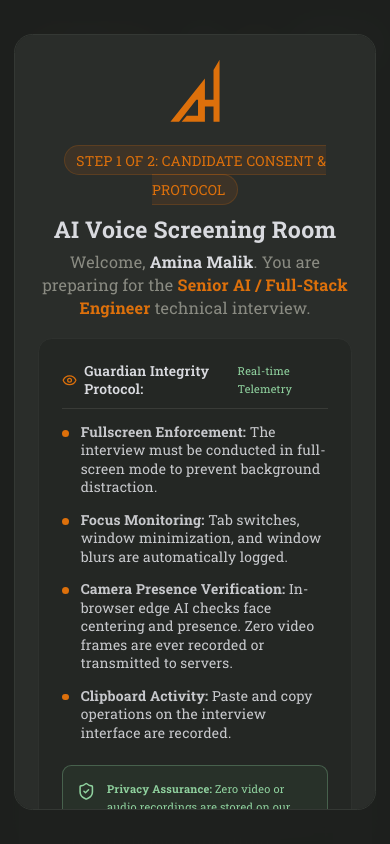
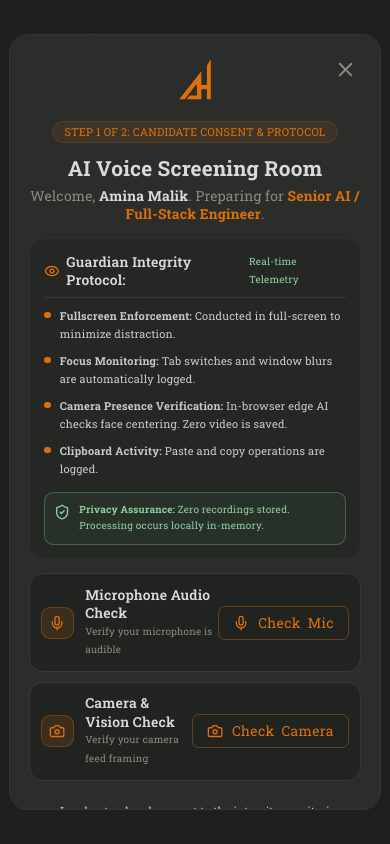
Before and after one commit to yjaveria3-netizen/asanHire, a Next.js app in the folder frontend/: page /interview/demo-token in a window 390 px wide. Shown: the top 844 px of the page. Built offline with nearby package versions, Linux system fonts and the light colour scheme; no server answers.

Commit message:
Add close button and compact margins to FullscreenGate, single-line tabs, and animated count-up numbers

```diff
--- a/frontend/src/app/interview/[token]/page.tsx
+++ b/frontend/src/app/interview/[token]/page.tsx
@@ -1,7 +1,7 @@
 "use client";
 
 import React, { useState, useEffect, useRef, useCallback } from "react";
-import { useParams } from "next/navigation";
+import { useParams, useRouter } from "next/navigation";
 import Link from "next/link";
 import { api } from "@/lib/api";
 import { TranscriptMessage } from "@/lib/types";
@@ -33,6 +33,7 @@ import {
 } from "lucide-react";
 
 export default function InterviewRoomPage() {
+  const router = useRouter();
   const params = useParams();
   const token = (params?.token as string) || "demo-token";
 
@@ -450,6 +451,7 @@ export default function InterviewRoomPage() {
           candidateName={candidateName}
           jobTitle={jobTitle}
           onEnterFullscreen={handleStartInterview}
+          onClose={() => router.push("/")}
         />
       )}
 
--- a/frontend/src/components/interview/FullscreenGate.tsx
+++ b/frontend/src/components/interview/FullscreenGate.tsx
@@ -1,7 +1,7 @@
 "use client";
 
 import React, { useState } from "react";
-import { Maximize2, Mic, Camera, ShieldCheck, Eye, Copy, AlertCircle, Lock, CheckCircle2 } from "lucide-react";
+import { Maximize2, Mic, Camera, ShieldCheck, Eye, Copy, AlertCircle, Lock, CheckCircle2, X } from "lucide-react";
 import { Logo } from "@/components/brand/Logo";
 import { NeuButton } from "@/components/neu/NeuButton";
 import { MicCheckModal } from "@/components/interview/MicCheckModal";
@@ -11,12 +11,14 @@ interface FullscreenGateProps {
   onEnterFullscreen: () => void;
   candidateName: string;
   jobTitle: string;
+  onClose?: () => void;
 }
 
 export const FullscreenGate: React.FC<FullscreenGateProps> = ({
   onEnterFullscreen,
   candidateName,
   jobTitle,
+  onClose,
 }) => {
   const [consentChecked, setConsentChecked] = useState<boolean>(false);
   const [requesting, setRequesting] = useState<boolean>(false);
@@ -49,82 +51,92 @@ export const FullscreenGate: React.FC<FullscreenGateProps> = ({
   };
 
   return (
-    <div className="fixed inset-0 z-50 overflow-y-auto flex items-center justify-center p-3 sm:p-6 bg-[#1E201E]/95 backdrop-blur-md">
-      <div className="neu-raised max-w-xl w-full max-h-[92vh] overflow-y-auto rounded-2xl p-5 sm:p-7 border border-[#D9DADF]/15 flex flex-col gap-4 sm:gap-5 text-center my-auto">
-        {/* Centered Logo */}
-        <div className="flex justify-center">
-          <Logo variant="mark" size="xl" href={null} priority />
+    <div className="fixed inset-0 z-50 overflow-y-auto flex items-center justify-center p-2 sm:p-4 bg-[#1E201E]/95 backdrop-blur-md">
+      <div className="relative neu-raised max-w-lg w-full max-h-[92vh] overflow-y-auto rounded-2xl p-4 sm:p-6 border border-[#D9DADF]/15 flex flex-col gap-3 sm:gap-4 text-center my-auto shadow-2xl">
+        {/* Top-Right Close Button */}
+        <button
+          type="button"
+          onClick={onClose || (() => window.history.back())}
+          className="absolute right-3 top-3 p-2 text-[#8A8B82] hover:text-[#D9DADF] hover:bg-[#2A2D2A]/60 rounded-lg transition-colors z-10"
+          title="Close and exit interview gate"
+        >
+          <X className="w-5 h-5" />
+        </button>
+
+        {/* Centered Logo - Compact */}
+        <div className="flex justify-center pt-1">
+          <Logo variant="mark" size="md" href={null} priority />
         </div>
 
         <div>
-          <span className="text-xs font-mono uppercase px-2.5 py-1 rounded-full bg-[#DD700B]/10 text-[#DD700B] border border-[#DD700B]/20">
+          <span className="text-[11px] font-mono uppercase px-2.5 py-0.5 rounded-full bg-[#DD700B]/10 text-[#DD700B] border border-[#DD700B]/20">
             Step 1 of 2: Candidate Consent & Protocol
           </span>
-          <h2 className="text-xl md:text-2xl font-bold text-[#D9DADF] mt-2">
+          <h2 className="text-lg md:text-xl font-bold text-[#D9DADF] mt-1.5">
             AI Voice Screening Room
           </h2>
-          <p className="text-sm text-[#8A8B82] mt-1">
-            Welcome, <strong className="text-[#D9DADF]">{candidateName}</strong>. You are preparing for the{" "}
-            <strong className="text-[#DD700B]">{jobTitle}</strong> technical interview.
+          <p className="text-xs text-[#8A8B82] mt-0.5">
+            Welcome, <strong className="text-[#D9DADF]">{candidateName}</strong>. Preparing for{" "}
+            <strong className="text-[#DD700B]">{jobTitle}</strong>.
           </p>
         </div>
 
-        {/* Monitored Protocol Box */}
-        <div className="neu-inset rounded-xl p-5 bg-[#202320] text-left text-xs flex flex-col gap-3 border border-[#8A8B82]/10">
-          <div className="flex items-center justify-between pb-2 border-b border-[#8A8B82]/20">
-            <span className="font-semibold text-[#D9DADF] flex items-center gap-1.5">
-              <Eye className="w-4 h-4 text-[#DD700B]" /> Guardian Integrity Protocol:
+        {/* Monitored Protocol Box - Tighter Margins & Padding */}
+        <div className="neu-inset rounded-xl p-3 sm:p-4 bg-[#202320] text-left text-xs flex flex-col gap-2 border border-[#8A8B82]/10">
+          <div className="flex items-center justify-between pb-1.5 border-b border-[#8A8B82]/20">
+            <span className="font-semibold text-[#D9DADF] flex items-center gap-1.5 text-xs">
+              <Eye className="w-3.5 h-3.5 text-[#DD700B]" /> Guardian Integrity Protocol:
             </span>
-            <span className="text-[11px] text-[#8FD19E] font-mono">Real-time Telemetry</span>
+            <span className="text-[10px] text-[#8FD19E] font-mono">Real-time Telemetry</span>
           </div>
 
-          <div className="flex items-start gap-2.5 text-[#D9DADF]/90">
-            <span className="w-1.5 h-1.5 rounded-full bg-[#DD700B] mt-1.5 shrink-0" />
-            <span><strong>Fullscreen Enforcement:</strong> The interview must be conducted in full-screen mode to prevent background distraction.</span>
+          <div className="flex items-start gap-2 text-[#D9DADF]/90 text-[11px] leading-relaxed">
+            <span className="w-1.5 h-1.5 rounded-full bg-[#DD700B] mt-1 shrink-0" />
+            <span><strong>Fullscreen Enforcement:</strong> Conducted in full-screen to minimize distraction.</span>
           </div>
 
-          <div className="flex items-start gap-2.5 text-[#D9DADF]/90">
-            <span className="w-1.5 h-1.5 rounded-full bg-[#DD700B] mt-1.5 shrink-0" />
-            <span><strong>Focus Monitoring:</strong> Tab switches, window minimization, and window blurs are automatically logged.</span>
+          <div className="flex items-start gap-2 text-[#D9DADF]/90 text-[11px] leading-relaxed">
+            <span className="w-1.5 h-1.5 rounded-full bg-[#DD700B] mt-1 shrink-0" />
+            <span><strong>Focus Monitoring:</strong> Tab switches and window blurs are automatically logged.</span>
           </div>
 
-          <div className="flex items-start gap-2.5 text-[#D9DADF]/90">
-            <span className="w-1.5 h-1.5 rounded-full bg-[#DD700B] mt-1.5 shrink-0" />
-            <span><strong>Camera Presence Verification:</strong> In-browser edge AI checks face centering and presence. Zero video frames are ever recorded or transmitted to servers.</span>
+          <div className="flex items-start gap-2 text-[#D9DADF]/90 text-[11px] leading-relaxed">
+            <span className="w-1.5 h-1.5 rounded-full bg-[#DD700B] mt-1 shrink-0" />
+            <span><strong>Camera Presence Verification:</strong> In-browser edge AI checks face centering. Zero video is saved.</span>
           </div>
 
-          <div className="flex items-start gap-2.5 text-[#D9DADF]/90">
-            <span className="w-1.5 h-1.5 rounded-full bg-[#DD700B] mt-1.5 shrink-0" />
-            <span><strong>Clipboard Activity:</strong> Paste and copy operations on the interview interface are recorded.</span>
+          <div className="flex items-start gap-2 text-[#D9DADF]/90 text-[11px] leading-relaxed">
+            <span className="w-1.5 h-1.5 rounded-full bg-[#DD700B] mt-1 shrink-0" />
+            <span><strong>Clipboard Activity:</strong> Paste and copy operations are logged.</span>
           </div>
 
           {/* Privacy & Security Reassurance */}
-          <div className="mt-2 p-3 rounded-lg bg-[rgba(62,90,68,0.2)] border border-[#8FD19E]/30 flex items-start gap-2.5 text-[#8FD19E]">
-            <ShieldCheck className="w-4 h-4 shrink-0 mt-0.5" />
-            <p className="text-[11px] leading-relaxed">
-              <strong>Privacy Assurance:</strong> Zero video or audio recordings are stored on our servers. Processing occurs locally in-browser and in-memory.
+          <div className="mt-1 p-2 rounded-lg bg-[rgba(62,90,68,0.2)] border border-[#8FD19E]/30 flex items-start gap-2 text-[#8FD19E]">
+            <ShieldCheck className="w-3.5 h-3.5 shrink-0 mt-0.5" />
+            <p className="text-[10px] leading-relaxed">
+              <strong>Privacy Assurance:</strong> Zero recordings stored. Processing occurs locally in-memory.
             </p>
           </div>
         </div>
 
         {/* Hardware Pre-Checks: Microphone & Camera */}
-        <div className="flex flex-col gap-2.5">
+        <div className="flex flex-col gap-2">
           {/* Microphone Pre-Check Row */}
-          <div className="flex items-center justify-between p-3.5 rounded-xl bg-[#202320] border border-[#383A38] text-left">
-            <div className="flex items-center gap-3 text-xs">
-              <div className={`w-8 h-8 rounded-lg flex items-center justify-center shrink-0 ${
+          <div className="flex items-center justify-between p-2.5 sm:p-3 rounded-xl bg-[#202320] border border-[#383A38] text-left">
+            <div className="flex items-center gap-2.5 text-xs">
+              <div className={`w-7 h-7 rounded-lg flex items-center justify-center shrink-0 ${
                 micVerified
                   ? "bg-[#8FD19E]/15 border border-[#8FD19E]/30 text-[#8FD19E]"
                   : "bg-[#DD700B]/15 border border-[#DD700B]/30 text-[#DD700B]"
               }`}>
-                <Mic className="w-4 h-4" />
+                <Mic className="w-3.5 h-3.5" />
               </div>
               <div>
-                <p className="font-semibold text-[#D9DADF]">Microphone &amp; Audio Check</p>
-                <p className="text-[11px] text-[#8A8B82]">
+                <p className="font-semibold text-[#D9DADF] text-xs">Microphone Audio Check</p>
+                <p className="text-[10px] text-[#8A8B82]">
                   {micVerified
-                    ? "Audio verified! You are loud and clear ✓"
-                    : "Check that your microphone is working and audible"}
+                    ? "Audio verified! You are audible ✓"
+                    : "Verify your microphone is audible"}
                 </p>
               </div>
             </div>
@@ -134,7 +146,7 @@ export const FullscreenGate: React.FC<FullscreenGateProps> = ({
               size="sm"
               variant={micVerified ? "secondary" : "ghost"}
               onClick={() => setIsMicCheckOpen(true)}
-              className={`text-xs shrink-0 flex items-center gap-1.5 ${
+              className={`text-xs py-1 px-2.5 shrink-0 flex items-center gap-1.5 ${
                 micVerified
                   ? "border border-[#8FD19E]/40 text-[#8FD19E]"
                   : "border border-[#DD700B]/40 text-[#DD700B] hover:bg-[#DD700B]/10"
@@ -153,21 +165,21 @@ export const FullscreenGate: React.FC<FullscreenGateProps> = ({
           </div>
 
           {/* Camera Pre-Check Row */}
-          <div className="flex items-center justify-between p-3.5 rounded-xl bg-[#202320] border border-[#383A38] text-left">
-            <div className="flex items-center gap-3 text-xs">
-              <div className={`w-8 h-8 rounded-lg flex items-center justify-center shrink-0 ${
+          <div className="flex items-center justify-between p-2.5 sm:p-3 rounded-xl bg-[#202320] border border-[#383A38] text-left">
+            <div className="flex items-center gap-2.5 text-xs">
+              <div className={`w-7 h-7 rounded-lg flex items-center justify-center shrink-0 ${
                 cameraVerified
                   ? "bg-[#8FD19E]/15 border border-[#8FD19E]/30 text-[#8FD19E]"
                   : "bg-[#DD700B]/15 border border-[#DD700B]/30 text-[#DD700B]"
               }`}>
-                <Camera className="w-4 h-4" />
+                <Camera className="w-3.5 h-3.5" />
               </div>
               <div>
-                <p className="font-semibold text-[#D9DADF]">Camera &amp; Vision Check</p>
-                <p className="text-[11px] text-[#8A8B82]">
+                <p className="font-semibold text-[#D9DADF] text-xs">Camera &amp; Vision Check</p>
+                <p className="text-[10px] text-[#8A8B82]">
                   {cameraVerified
-                    ? "Camera verified! Face centered and clear ✓"
-                    : "Verify your camera feed and framing before entering"}
+                    ? "Camera verified! Centered and clear ✓"
+                    : "Verify your camera feed framing"}
                 </p>
               </div>
             </div>
@@ -177,7 +189,7 @@ export const FullscreenGate: React.FC<FullscreenGateProps> = ({
               size="sm"
               variant={cameraVerified ? "secondary" : "ghost"}
               onClick={() => setIsCameraCheckOpen(true)}
-              className={`text-xs shrink-0 flex items-center gap-1.5 ${
+              className={`text-xs py-1 px-2.5 shrink-0 flex items-center gap-1.5 ${
                 cameraVerified
                   ? "border border-[#8FD19E]/40 text-[#8FD19E]"
                   : "border border-[#DD700B]/40 text-[#DD700B] hover:bg-[#DD700B]/10"
@@ -197,32 +209,32 @@ export const FullscreenGate: React.FC<FullscreenGateProps> = ({
         </div>
 
         {/* Consent Checkbox */}
-        <label className="flex items-center gap-3 text-left cursor-pointer select-none text-xs text-[#D9DADF] p-2 rounded-lg hover:bg-[#2A2D2A]/40 transition">
+        <label className="flex items-center gap-2.5 text-left cursor-pointer select-none text-xs text-[#D9DADF] p-1.5 rounded-lg hover:bg-[#2A2D2A]/40 transition">
           <input
             type="checkbox"
             checked={consentChecked}
             onChange={(e) => setConsentChecked(e.target.checked)}
             className="w-4 h-4 rounded border-[#8A8B82] accent-[#DD700B] cursor-pointer"
           />
-          <span>
+          <span className="text-[11px] sm:text-xs">
             I understand and consent to the integrity monitoring protocol described above.
           </span>
         </label>
 
         {/* Step 2 CTA */}
-        <div className="flex flex-col gap-2">
+        <div className="flex flex-col gap-1.5">
           <NeuButton
-            size="lg"
+            size="md"
             variant="primary"
             onClick={requestPermissionsAndEnter}
             disabled={!consentChecked || requesting}
-            className="w-full flex items-center justify-center gap-2"
+            className="w-full flex items-center justify-center gap-2 text-xs sm:text-sm py-2.5"
           >
             <Maximize2 className="w-4 h-4" />
             {requesting ? "Entering Room..." : "Enter Fullscreen and Start"}
           </NeuButton>
           {!consentChecked && (
-            <p className="text-[11px] text-[#8A8B82] italic">
+            <p className="text-[10px] text-[#8A8B82] italic">
               Please check the consent box above to proceed.
             </p>
           )}
```
Also changed, not shown: frontend/src/app/hr/page.tsx (+11 -4 lines), frontend/src/app/page.tsx (+29 -14 lines), frontend/src/components/neu/AnimatedCounter.tsx (added, +68 -0 lines).
